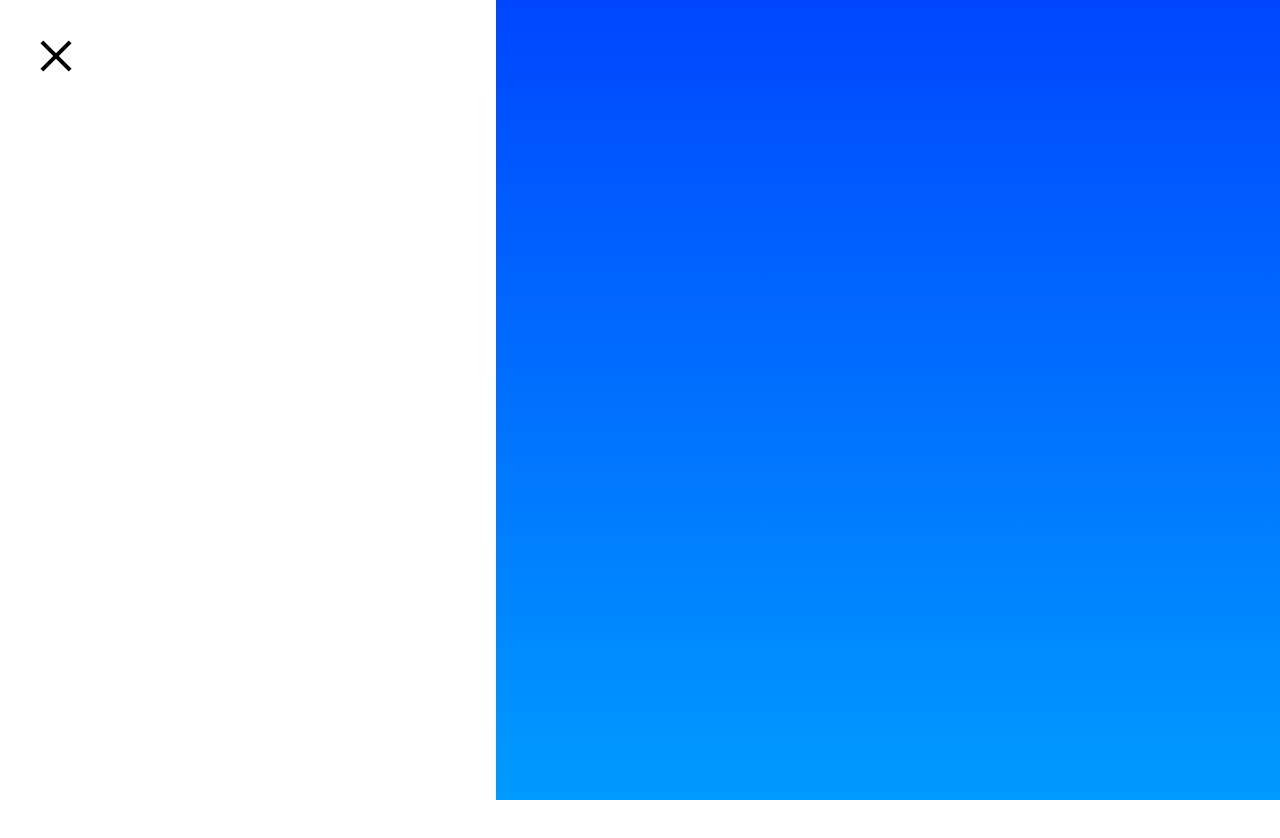
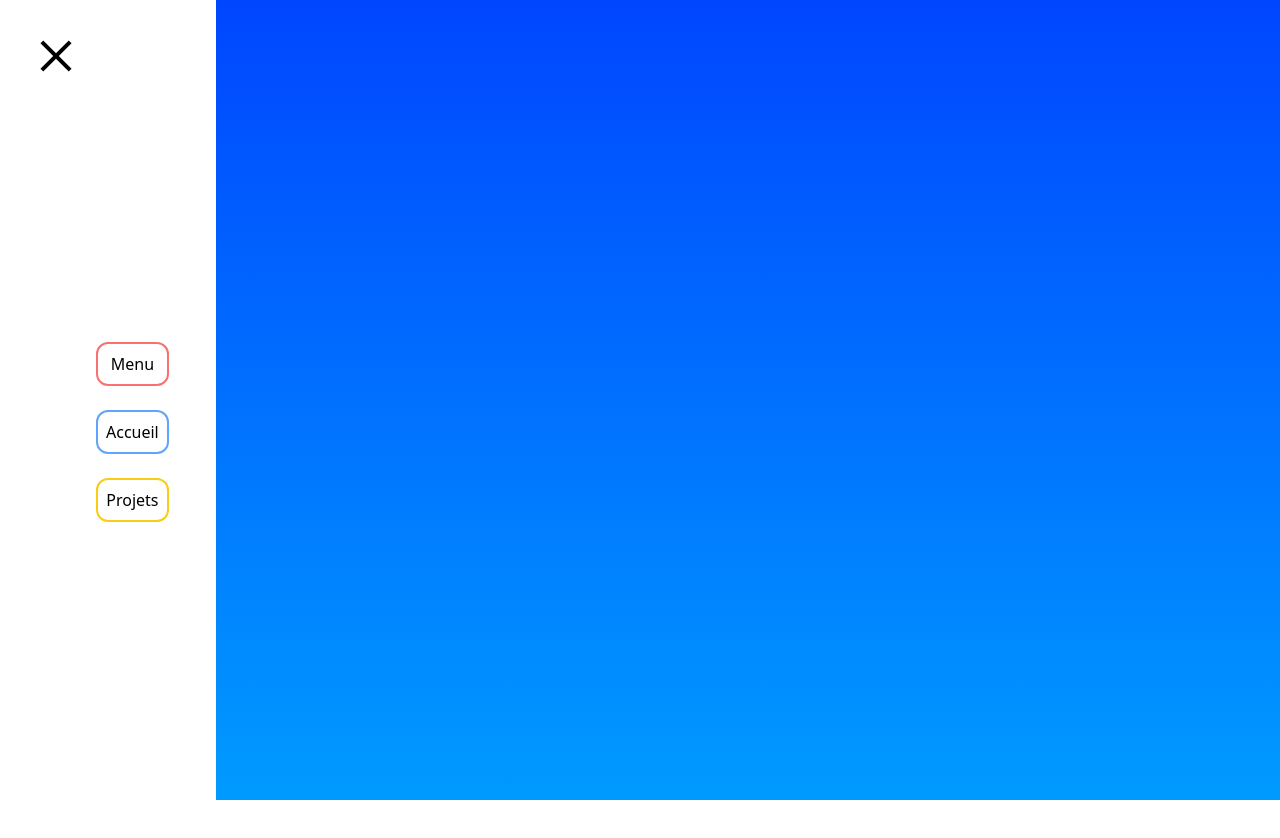
Before and after one commit to sifer75/fabPortfolio, a React (Vite) app: page / in a window 1280 px wide. Both pictures are taken after a click on the element 56 px from the left and 68 px from the top of the page. Shown: the top 838 px of the page. Built offline with nearby package versions, Linux system fonts and the light colour scheme.

Commit message:
animation monplète menu fini

```diff
--- a/src/component/Menu.tsx
+++ b/src/component/Menu.tsx
@@ -1,45 +1,103 @@
-import { useState } from "react";
+import { useEffect, useState } from "react";
 
 function Menu() {
-  const [isOpen, setIsOpen] = useState(false);
-  const [isHovered, setIsHovered] = useState(false);
+  const [menuIsOpen, setMenuIsOpen] = useState<boolean>(false);
+  const [menuIsHovered, setMenuIsHovered] = useState<boolean>(false);
+  const [showButton, setShowButton] = useState<boolean>(false);
+  const [animateButton, setAnimateButton] = useState<boolean>(false);
+  //   const [menuFinishAnimation, setMenuFinishAnimation] = useState<boolean>(true);
+  console.log(menuIsOpen, "menuIsOpen", showButton, "showButton");
+  useEffect(() => {
+    if (menuIsOpen) {
+      const timeout = setTimeout(() => {
+        setShowButton(true);
+        setTimeout(() => {
+          setAnimateButton(true);
+        }, 100);
+      }, 100);
+      return () => clearTimeout(timeout);
+    } else {
+      setShowButton(false);
+      setAnimateButton(false);
+    }
+  }, [menuIsOpen]);
 
   return (
-    <div className="relative h-screen w-screen">
+    <div className="relative h-screen w-screen flex">
+      {/* menu blanc */}
       <div
-        className={`absolute top-4 left-4 z-40 transition-all duration-300 ease-in-out bg-white ${
-          isOpen
-            ? "w-96 h-full top-0 left-0 scale-150"
+        className={`absolute top-4 left-4 z-10 transition-all duration-500 ease-in-out bg-white ${
+          menuIsOpen
+            ? "w-40 h-full top-0 left-0 scale-150"
             : `w-20 h-20 rounded-full  ${
-                isHovered ? "scale-125 shadow-2xl" : "scale-100"
+                menuIsHovered ? "scale-125 shadow-2xl" : "scale-100"
               }`
         }`}
       ></div>
+      {/* barre noir du menu */}
       <div
-        className={`absolute top-4 left-4 z-50 w-20 h-20 rounded-full flex flex-col gap-2 items-center justify-center hover:scale-125  transition ease-in-out ${
-          isOpen ? "" : "hover:scale-125"
+        className={`absolute top-4 left-4 z-20 w-20 h-20 rounded-full flex flex-col gap-2 items-center justify-center hover:scale-125  transition-all duration-100 ease-in-out ${
+          menuIsOpen ? "" : "hover:scale-125"
         }`}
-        onClick={() => setIsOpen(!isOpen)}
-        onMouseEnter={() => setIsHovered(true)}
-        onMouseLeave={() => setIsHovered(false)}
+        onClick={() => setMenuIsOpen(!menuIsOpen)}
+        onMouseEnter={() => setMenuIsHovered(true)}
+        onMouseLeave={() => setMenuIsHovered(false)}
       >
         <div
-          className={`bg-black w-10 h-1 transform transition-transform duration-200 ${
-            isOpen ? "rotate-45 translate-y-3" : "rotate-0 translate-y-0 "
+          className={`bg-black w-10 h-1 transform transition-transform duration-150 ${
+            menuIsOpen ? "rotate-45 translate-y-3" : "rotate-0 translate-y-0 "
           }`}
         ></div>
         <div
-          className={`bg-black w-10 h-1 transition-opacity duration-150 ${
-            isOpen ? "opacity-0" : "opacity-100"
+          className={`bg-black w-10 h-1 transition-opacity duration-100 ${
+            menuIsOpen ? "opacity-0" : "opacity-100"
           }`}
         ></div>
         <div
-          className={`bg-black w-10 h-1 transform transition-transform duration-200 ${
-            isOpen ? "-rotate-45 -translate-y-3" : "rotate-0 translate-y-0"
+          className={`bg-black w-10 h-1 transform transition-transform duration-150 ${
+            menuIsOpen ? "-rotate-45 -translate-y-3" : "rotate-0 translate-y-0"
           }`}
         ></div>
       </div>
-      <div className="h-full">fdfq</div>
+      {/* boutton de sélection */}
+      <div
+        className={`h-full z-30 w-40 ml-24 flex items-center justify-start `}
+      >
+        {showButton ? (
+          <div className="flex flex-col gap-6">
+            <button
+              className={`border-2 rounded-xl p-2 border-red-400 hover:scale-110 transform transition-all duration-1000 delay-200 ${
+                animateButton
+                  ? "translate-y-8 opacity-100"
+                  : "-translate-y-8 opacity-0"
+              }`}
+              //   style={{ transitionDelay: "400ms" }}
+            >
+              Menu
+            </button>
+            <button
+              className={`border-2 rounded-xl p-2 border-blue-400 hover:scale-110 transition duration-1000 delay-100	 ${
+                animateButton
+                  ? "translate-y-8 opacity-100"
+                  : "-translate-y-8 opacity-0"
+              }`}
+              //   style={{ transitionDelay: "200ms" }}
+            >
+              Accueil
+            </button>
+            <button
+              className={`border-2 rounded-xl p-2 border-yellow-400 hover:scale-110 transition duration-1000  delay-0	${
+                animateButton
+                  ? "translate-y-8 opacity-100"
+                  : "-translate-y-8 opacity-0"
+              }`}
+              //   style={{ transitionDelay: "0ms" }}
+            >
+              Projets
+            </button>
+          </div>
+        ) : null}
+      </div>
     </div>
   );
 }
```
